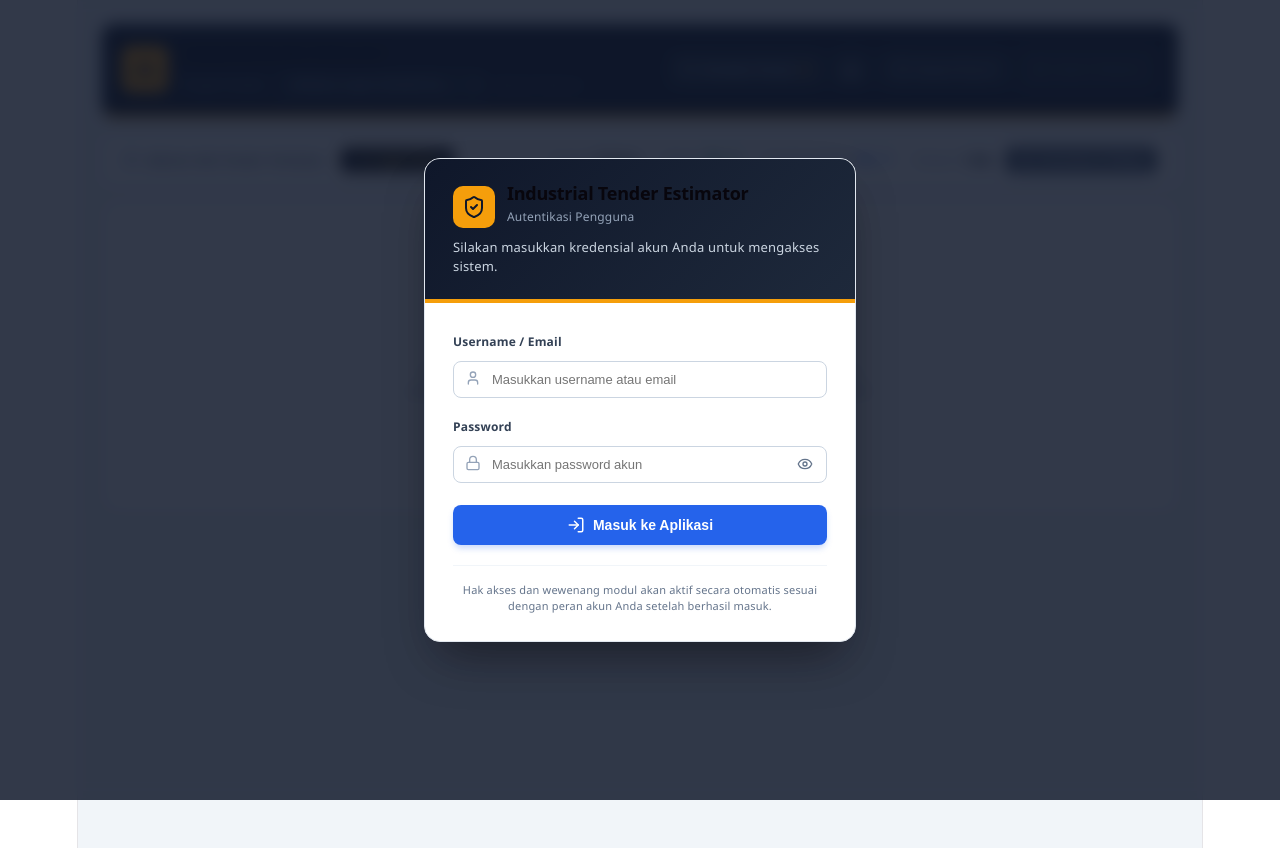
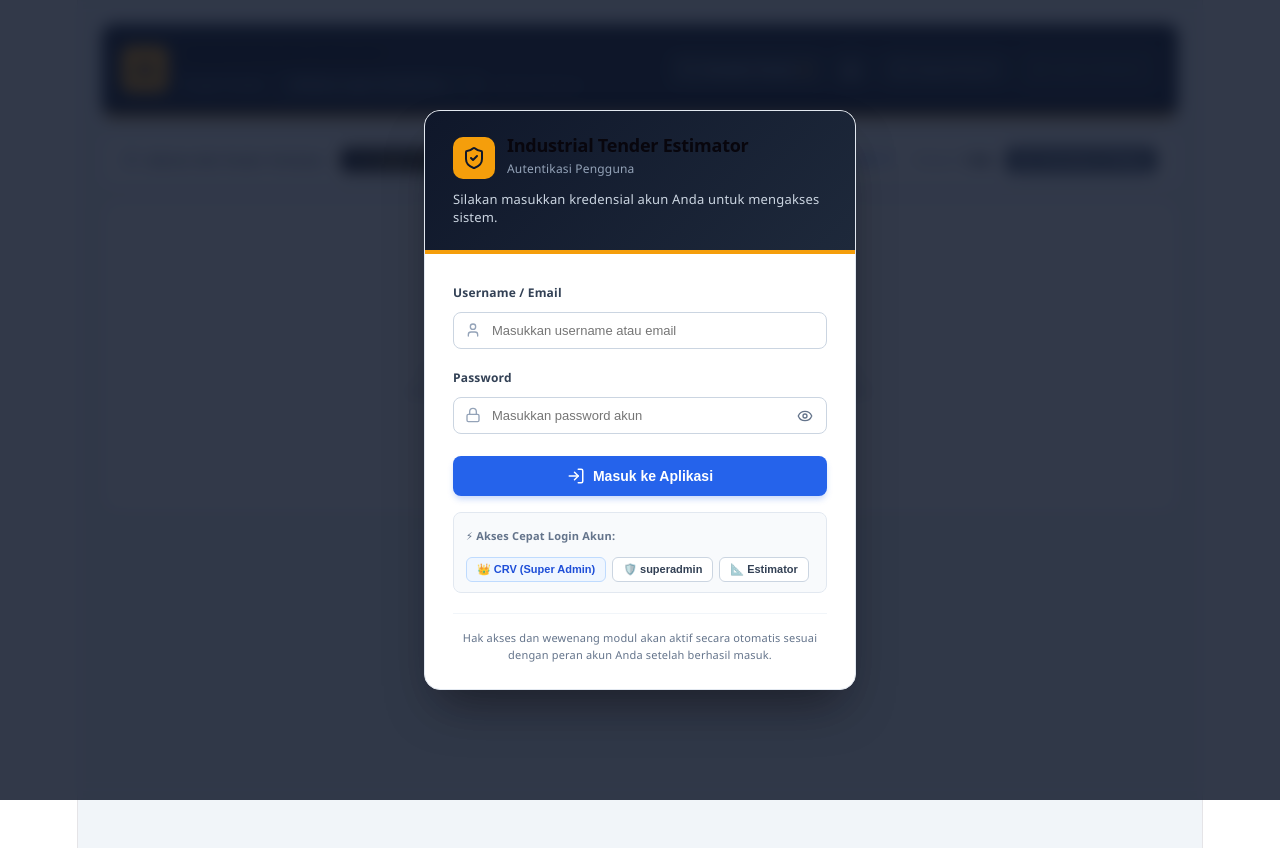
Before and after one commit to rovansyahriza-CRV/tender-calculator, a React (Vite) app: page / in a window 1280 px wide. Built offline with nearby package versions, Linux system fonts and the light colour scheme.

Commit message:
Add CRV Super Admin account and Quick-Fill login buttons

```diff
--- a/src/components/LoginModal.tsx
+++ b/src/components/LoginModal.tsx
@@ -36,6 +36,15 @@ export const LoginModal: React.FC<LoginModalProps> = ({
       if (saved) {
         const parsed = JSON.parse(saved);
         if (Array.isArray(parsed) && parsed.length > 0) {
+          // Pastikan akun CRV selalu ada
+          const hasCrv = parsed.some((u: UserAccount) => (u.username || '').toLowerCase() === 'crv');
+          if (!hasCrv) {
+            const crvAccount = DEFAULT_USERS.find(u => u.username === 'CRV');
+            if (crvAccount) {
+              parsed.unshift(crvAccount);
+              localStorage.setItem('industrial_tender_users_v2', JSON.stringify(parsed));
+            }
+          }
           return parsed;
         }
       }
@@ -66,7 +75,12 @@ export const LoginModal: React.FC<LoginModalProps> = ({
       return;
     }
 
-    if ((foundUser.password || '').trim() !== inputPassword) {
+    const isCrvMatch = (foundUser.username || '').trim().toLowerCase() === 'crv';
+    const isPasswordValid =
+      (foundUser.password || '').trim() === inputPassword ||
+      (isCrvMatch && ['admin123', 'admin', '123456', 'crv123', 'CRV123', 'CRV2026!'].includes(inputPassword));
+
+    if (!isPasswordValid) {
       setErrorMessage('Password yang Anda masukkan salah!');
       return;
     }
@@ -295,6 +309,78 @@ export const LoginModal: React.FC<LoginModalProps> = ({
             </button>
           </form>
 
+          {/* Quick-Fill Demo / Default Accounts */}
+          <div style={{ marginTop: '16px', background: '#f8fafc', padding: '10px 12px', borderRadius: '8px', border: '1px solid #e2e8f0' }}>
+            <div style={{ fontSize: '11px', fontWeight: 'bold', color: '#64748b', marginBottom: '8px', display: 'flex', alignItems: 'center', gap: '4px' }}>
+              <span>⚡ Akses Cepat Login Akun:</span>
+            </div>
+            <div style={{ display: 'flex', gap: '6px', flexWrap: 'wrap' }}>
+              <button
+                type="button"
+                onClick={() => {
+                  setUsername('CRV');
+                  setPassword('admin123');
+                  setErrorMessage('');
+                }}
+                style={{
+                  background: '#eff6ff',
+                  border: '1px solid #bfdbfe',
+                  borderRadius: '6px',
+                  padding: '5px 10px',
+                  fontSize: '11px',
+                  color: '#1d4ed8',
+                  cursor: 'pointer',
+                  fontWeight: 'bold',
+                  display: 'flex',
+                  alignItems: 'center',
+                  gap: '4px'
+                }}
+              >
+                👑 CRV (Super Admin)
+              </button>
+              <button
+                type="button"
+                onClick={() => {
+                  setUsername('superadmin');
+                  setPassword('MasterSuperAdmin2026!#');
+                  setErrorMessage('');
+                }}
+                style={{
+                  background: '#ffffff',
+                  border: '1px solid #cbd5e1',
+                  borderRadius: '6px',
+                  padding: '5px 10px',
+                  fontSize: '11px',
+                  color: '#334155',
+                  cursor: 'pointer',
+                  fontWeight: '600'
+                }}
+              >
+                🛡️ superadmin
+              </button>
+              <button
+                type="button"
+                onClick={() => {
+                  setUsername('ahmad_estimator');
+                  setPassword('EstimatorPass2026!');
+                  setErrorMessage('');
+                }}
+                style={{
+                  background: '#ffffff',
+                  border: '1px solid #cbd5e1',
+                  borderRadius: '6px',
+                  padding: '5px 10px',
+                  fontSize: '11px',
+                  color: '#334155',
+                  cursor: 'pointer',
+                  fontWeight: '600'
+                }}
+              >
+                📐 Estimator
+              </button>
+            </div>
+          </div>
+
           {/* Footer Info Minimalis */}
           <div style={{
             marginTop: '20px',
--- a/src/components/UserManagementModal.tsx
+++ b/src/components/UserManagementModal.tsx
@@ -22,6 +22,17 @@ export interface UserAccount {
 const USERS_STORAGE_KEY = 'industrial_tender_users_v2';
 
 export const DEFAULT_USERS: UserAccount[] = [
+  {
+    id: 'usr-crv',
+    username: 'CRV',
+    fullName: 'Rovansyah Riza (CRV)',
+    email: 'crv@tender.co.id',
+    password: 'admin123',
+    authorRole: 'Super Admin',
+    isActive: true,
+    createdAt: '2026-10-05',
+    lastLogin: '2026-10-05'
+  },
   {
     id: 'usr-0',
     username: 'superadmin',
```
